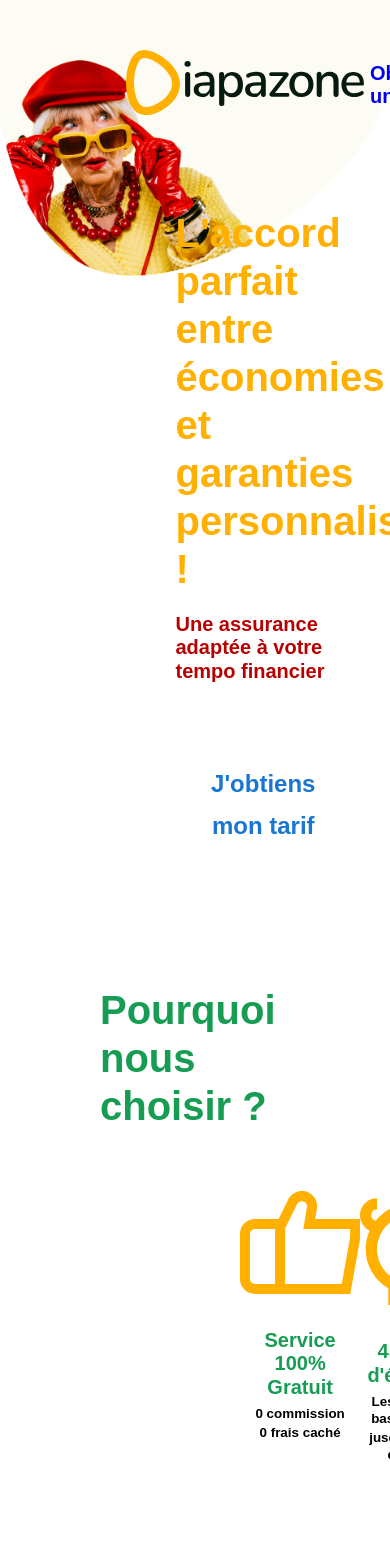
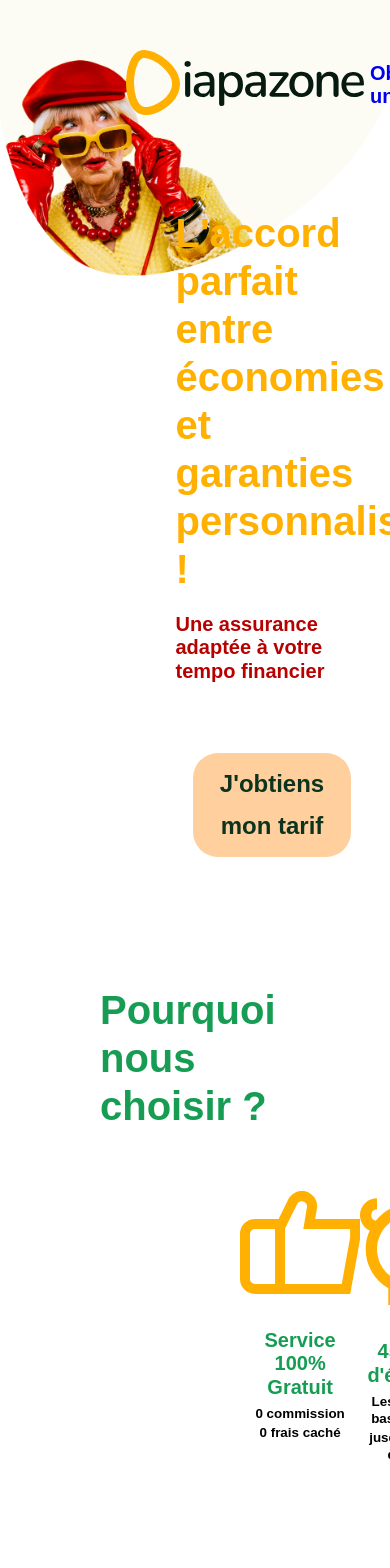
Before and after one commit to Mehdi-123/Diapazone, a React (Create React App) app: page /accueil in a window 390 px wide. Shown: the top 1568 px of the page. Built offline with nearby package versions, Linux system fonts and the light colour scheme.

Commit message:
some responsivity modifs

```diff
--- a/src/components/CustomAccordion/index.js
+++ b/src/components/CustomAccordion/index.js
@@ -50,7 +50,7 @@ const CustomAccordion = ({ accordionData }) => {
                 {item.title}
               </Typography>
               {expandedAccordion === index ? (
-                <Box className="ml-auto">
+                <Box className="accordion-dash">
                   <AccordionDash width={20} />
                 </Box>
               ) : null}
--- a/src/components/CustomAccordion/wrapper.js
+++ b/src/components/CustomAccordion/wrapper.js
@@ -12,12 +12,13 @@ const Wrapper = styled(Box)`
         margin-top: 50px;
         margin-bottom: 15px;
       }
-      .ml-auto {
+      .accordion-dash {
         margin-left: auto;
+        margin-top: 20px;
       }
     }
     .accordion-content {
-      line-height: 1.8;
+      line-height: 1.5;
     }
     .pt-20 {
       padding-top: 20px;
--- a/src/containers/Home/index.js
+++ b/src/containers/Home/index.js
@@ -53,7 +53,7 @@ const TestimonialsCarousel = () => {
               readOnly
               className="rating"
             />
-            <Typography variant="h4" className="black p-0-90">
+            <Typography variant="h4" className="feedback-text">
               {testimonial.feedback}
             </Typography>
           </Box>
@@ -98,7 +98,9 @@ const Home = () => {
             <Typography variant="h3" className="red bold mb-70">
               Une assurance adaptée à votre tempo financier
             </Typography>
-            <Button className="button bold">J'obtiens mon tarif</Button>
+            <Box className="ml-10-per">
+              <Button>J'obtiens mon tarif</Button>
+            </Box>
           </Box>
         </Box>
         <Box className="px-100">
@@ -125,7 +127,7 @@ const Home = () => {
 
             <Box className="download-app-container">
               <Box className="mb-30">
-                <Typography variant="h3" className="medium">
+                <Typography variant="h3" className="download-text">
                   Téléchargez l'application Diapazone Assurances
                 </Typography>
                 <Typography variant="h3" className="medium">
@@ -150,7 +152,7 @@ const Home = () => {
             <Box className="mb-15">
               <GreenTitle title="Ce que nos clients pensent" />
             </Box>
-              <Trustpilot />
+            <Trustpilot />
             <Box className="px-60">
               <TestimonialsCarousel />
             </Box>
@@ -165,7 +167,7 @@ const Home = () => {
             <Box className="mb-30">
               <GreenTitle title="On répond à vos questions!" />
             </Box>
-            <Typography variant="h3" className="mb-30">
+            <Typography variant="h3" className="before-accordion-title mb-30">
               L'assurance peut sembler très compliquée à première vue. C'est
               pour cela que nous mettons à votre disposition cette FAQ qui, on
               le souhaite, répondra à toutes vos interrogations !
--- a/src/containers/Home/wrapper.js
+++ b/src/containers/Home/wrapper.js
@@ -28,6 +28,15 @@ const Wrapper = styled(Box)`
   .mb-3 {
     margin-bottom: 3px;
   }
+  .ml-10-per {
+    margin-left: 10%;
+  }
+  .before-accordion-title {
+    line-height: 1.5;
+  }
+  .download-text {
+    line-height: 1.5;
+  }
   .representative-bloc-container {
     .lady-img-box {
       width: 100%;
@@ -47,14 +56,15 @@ const Wrapper = styled(Box)`
       position: absolute;
       top: 50%;
       left: 50%;
-      transform: translate(-50%, -50%);
+      transform: translate(-51%, -50%);
       width: 100%;
       .rating {
         font-size: 1em;
         margin-bottom: 15px;
       }
-      .p-0-90 {
-        padding: 0 90px;
+      .feedback-text {
+        padding: 0 120px;
+        color: ${colors.black};
       }
       .mb-10 {
         margin-bottom: 10px;
@@ -112,7 +122,7 @@ const Wrapper = styled(Box)`
     }
   }
   .identity-cercle {
-    width: 550px;
+    width: 100%;
   }
   .mb-20 {
     margin-bottom: 20px;
@@ -120,27 +130,24 @@ const Wrapper = styled(Box)`
   .mb-70 {
     margin-bottom: 70px;
   }
-  .button {
-    background-color: ${colors.buttonBackground};
-    border-radius: 25px;
-    padding: 10px 25px;
-    text-transform: none;
-    color: ${colors.black};
-    font-size: 1.2em;
-    transition: background-color 0.3s ease;
-    &:hover {
-      background-color: ${colors.primary};
-    }
-  }
   .representative-bloc {
     margin: 10% 5% 38% 45%;
+  }
+  @media (max-width: 1813px) {
+    .identity-cercle {
+      width: 80%;
+    }
   }
   @media (max-width: 1678px) {
     .representative-bloc {
       margin: 10% 10% 35% 45%;
     }
-    .identity-cercle {
-      width: 350px;
+    .slider-box-container {
+      .text-container {
+        .feedback-text {
+          padding: 0 90px;
+        }
+      }
     }
   }
   @media (max-width: 1476px) {
--- a/src/index.scss
+++ b/src/index.scss
@@ -37,6 +37,28 @@ body::-webkit-scrollbar-track {
 body {
   scrollbar-width: thin;
   scrollbar-color: #888 #f1f1f1;
+}
+
+.MuiRating-root .MuiRating-iconFilled {
+  color: $buttonBackground;
+}
+
+.MuiRating-root .MuiRating-iconEmpty {
+  border-color: $buttonBackground;
+}
+
+.MuiButton-root {
+  background-color: $buttonBackground !important;
+  border-radius: 25px !important;
+  padding: 10px 25px !important;
+  text-transform: none !important;
+  color: $black !important;
+  font-size: 1.2em !important;
+  transition: background-color 0.3s ease !important;
+  font-weight: bold !important;
+  &:hover {
+    background-color: $primary !important;
+  }
 }
 
 .primary {
@@ -79,6 +101,12 @@ body {
   width: 250px;
 }
 
+@media (max-width: 1813px) {
+  body {
+    font-size: 26px;
+  }
+}
+
 @media (max-width: 1678px) {
   body {
     font-size: 22px;
@@ -90,11 +118,3 @@ body {
     font-size: 20px;
   }
 }
-
-.MuiRating-root .MuiRating-iconFilled {
-  color: $buttonBackground;
-}
-
-.MuiRating-root .MuiRating-iconEmpty {
-  border-color: $buttonBackground;
-}
```
